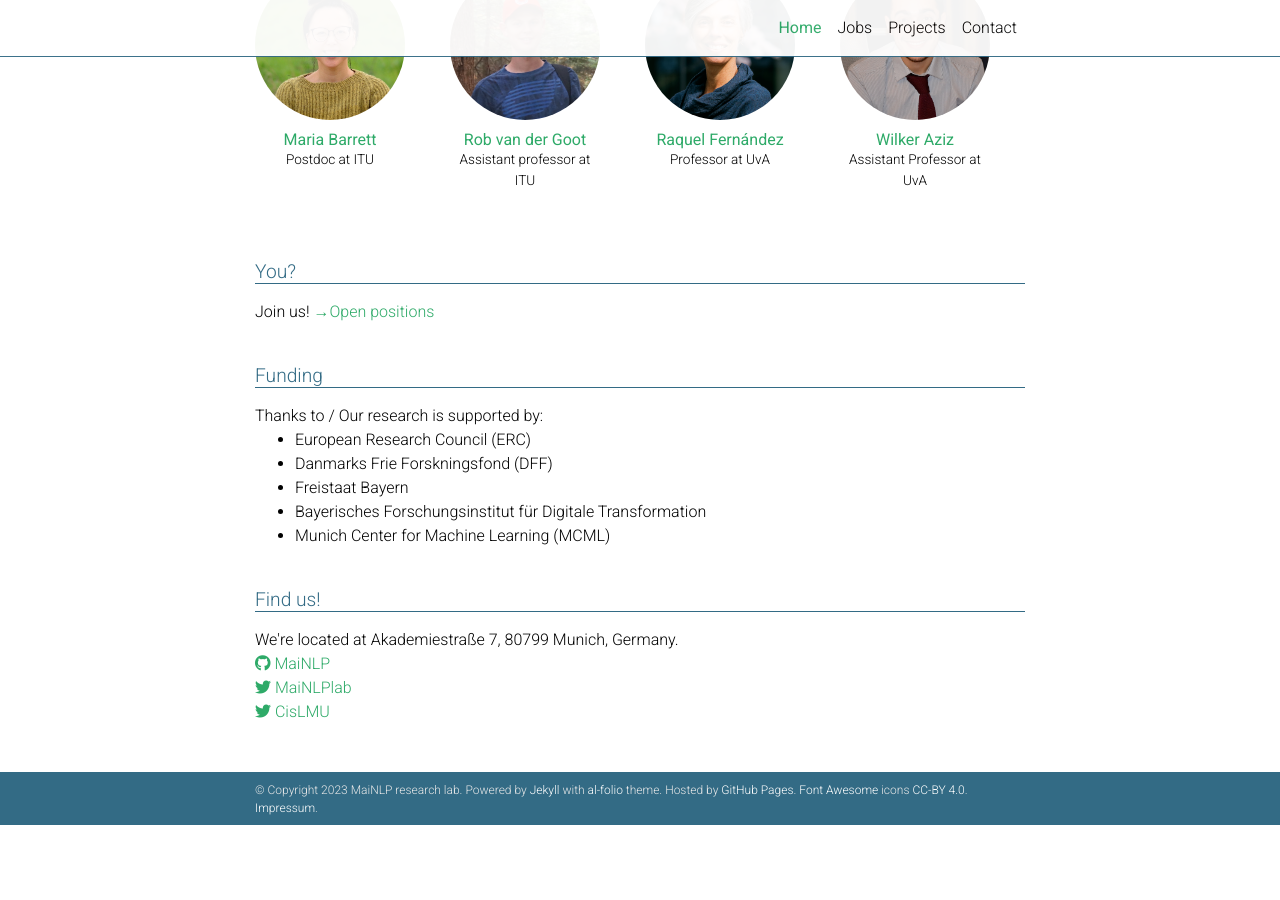
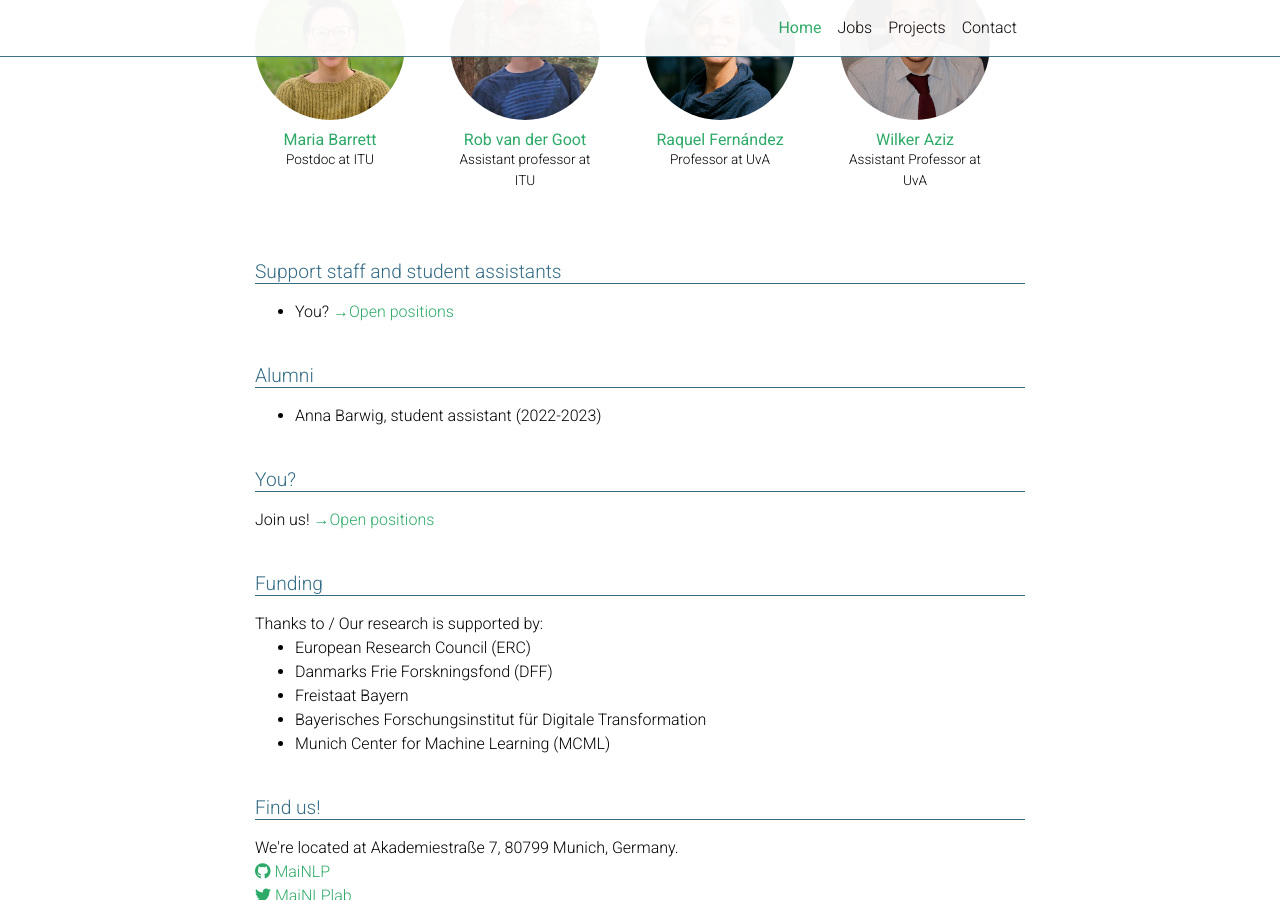
Before and after one commit to mainlp/mainlp.github.io, a Jekyll site: the page built from _pages/about.md, in a window 1280 px wide and 900 px high, scrolled down 1645 px. Built offline with Jekyll 4.4.1, drawn with Linux system fonts in a browser that asks for light colours; full-size pictures stand in for the smaller copies a plugin makes; comment, search, counter and statistics services are not loaded; a style sheet for code colours, icons or effects is not loaded; before the commit the page ends 2470 px from its top, so only the background shows below that.

Commit message:
Update about.md

```diff
--- a/_pages/about.md
+++ b/_pages/about.md
@@ -142,6 +142,16 @@ In broad terms, our aim is to make NLP models more robust, so that they can deal
       {%- endfor -%}
     </div>
   {%- endfor -%}
+  <h2 class="category">Support staff and student assistants</h2>
+   <ul>
+    <li>You? <a href="/jobs">→Open positions</a></li>
+  </ul>
+
+  <h2 class="category">Alumni</h2>
+  <ul>
+    <li>Anna Barwig, student assistant (2022-2023)</li>
+  </ul>
+
   <h2 class="category">You?</h2>
   Join us! <a href="/jobs">→Open positions</a>
 
```
